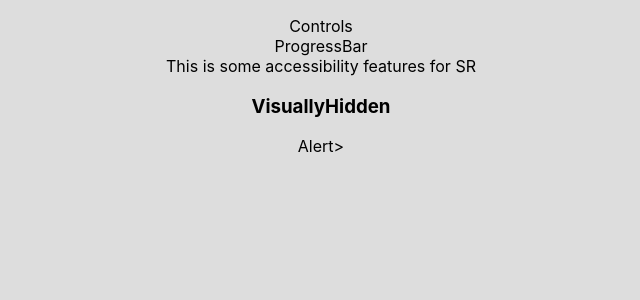
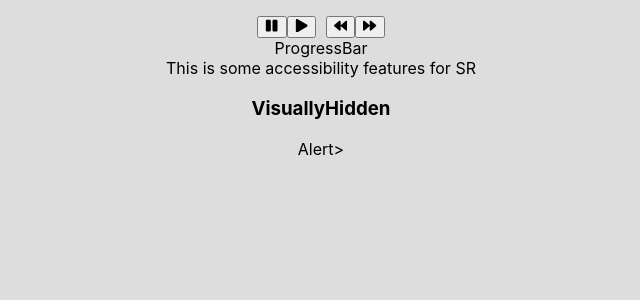
Before and after one commit to sidhlee/react-carousel-1, a React (Create React App) app: page / in a window 1280 px wide. Shown: the top 300 px of the page, without its empty margins (319-959 px from the left). Built offline with nearby package versions, Linux system fonts and the light colour scheme.

Commit message:
Add Controls

```diff
--- a/src/App.js
+++ b/src/App.js
@@ -1,5 +1,11 @@
 import React from "react";
 import "./App.css";
+import {
+  FaPlay,
+  FaPause,
+  FaForward,
+  FaBackward
+} from "react-icons/fa";
 
 import slides from "./slides/slides";
 
@@ -35,6 +41,18 @@ function SlideNavItem() {
   );
 }
 
+function Controls(props) {
+  return <div className="Controls" {...props} />;
+}
+
+function IconButton(props) {
+  return <button {...props} className="IconButton" />;
+}
+
+function SpacerGif({ width }) {
+  return <div style={{ display: "inline-block", width }} />;
+}
+
 function App() {
   return (
     // TODO: refactor - move array mapping into components.
@@ -54,7 +72,13 @@ function App() {
           <SlideNavItem key={index} />
         ))}
       </SlideNav>
-      <div>Controls</div>
+      <Controls>
+        <IconButton children={<FaPause />} />
+        <IconButton children={<FaPlay />} />
+        <SpacerGif width="10px" />
+        <IconButton children={<FaBackward />} />
+        <IconButton children={<FaForward />} />
+      </Controls>
       <div>ProgressBar</div>
       <div>
         This is some accessibility features for SR
```
